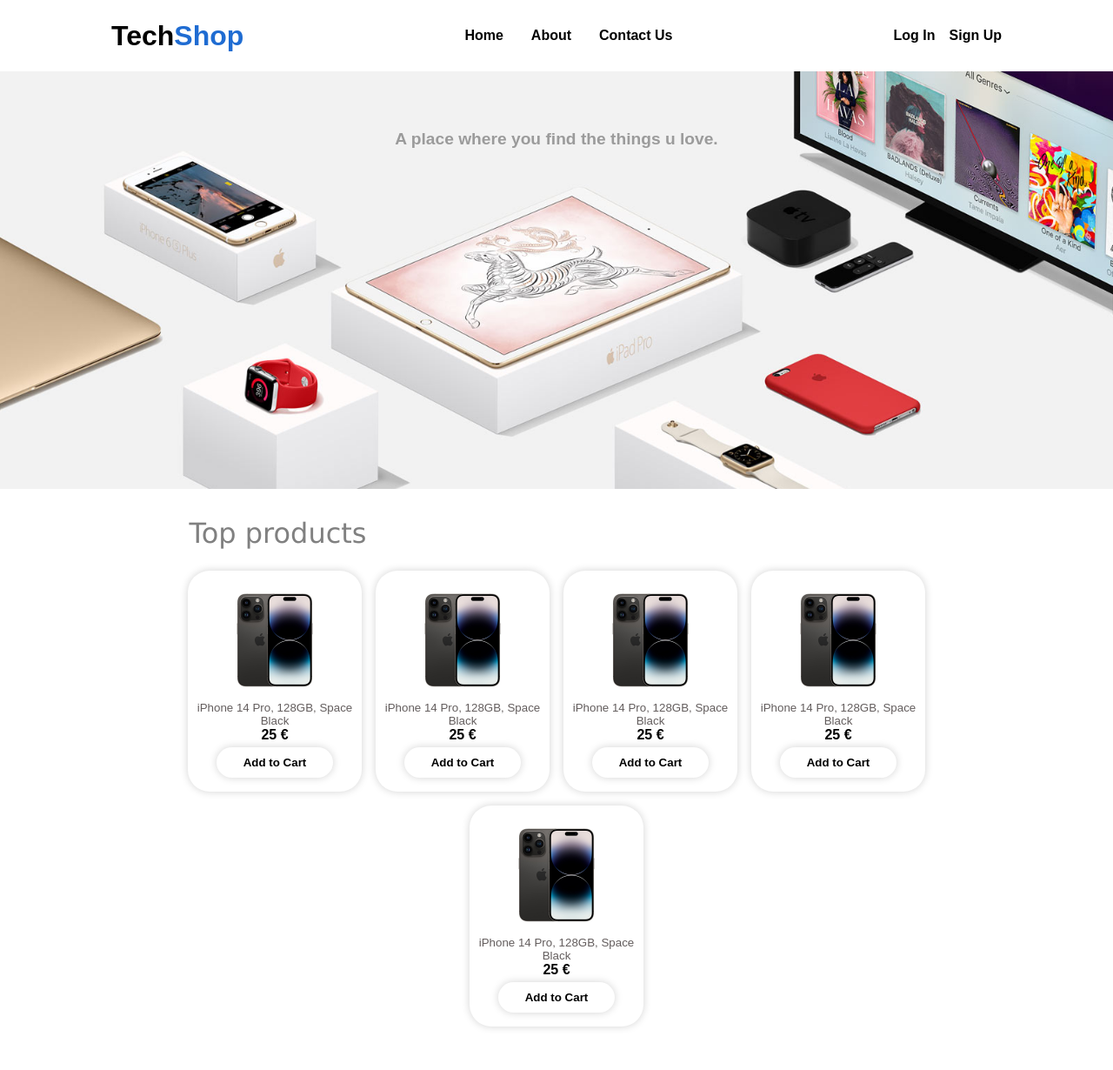
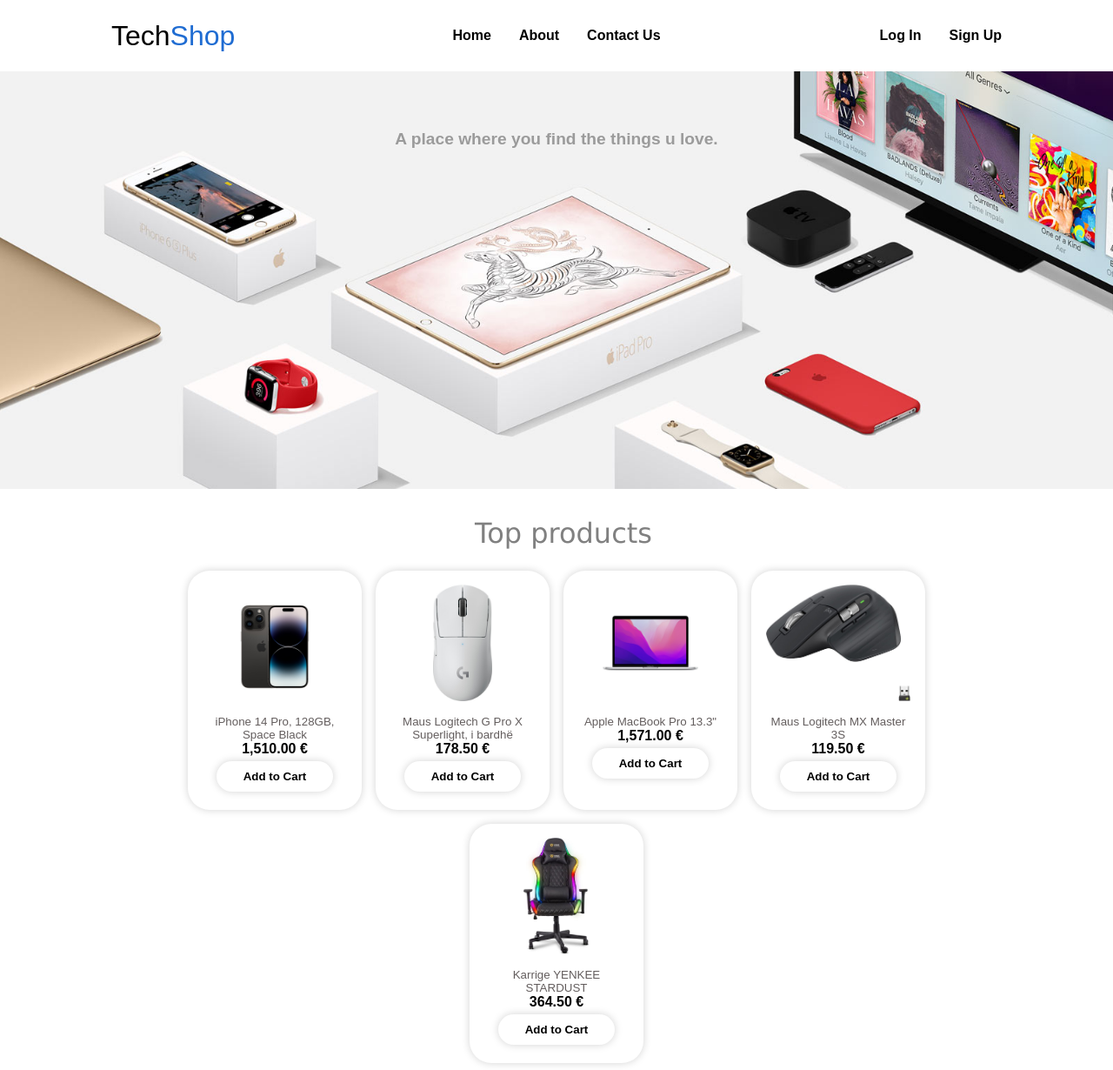
Before and after one commit to rkycyku/TechStore, a PHP site: page / in a window 1280 px wide. Shown: the whole page at 87% size. Before the commit the page ends 1183 px from the top, so only its background shows below. Run offline with PHP 8.4, Linux system fonts and the light colour scheme.

Commit message:
jane shtuar produkte te reja, eshte edituar navbar jane larguar disa kode te perseritura dhe te pa nevojshme

```diff
--- a/css/index.css
+++ b/css/index.css
@@ -1,7 +1,6 @@
 .container{
     display: flex;
     width: 100%;
-    /* border: 1px solid black; */
     flex-wrap: wrap;
     flex-direction: column;
     justify-content: center;
@@ -13,10 +12,8 @@
     background-position: 50%;
     background-size: cover;
     height: 60vh;
-    /* border-top-width: 100%; */
     display: flex;
     justify-content: center;
-    /* align-items: center; */
 }
 
 .titulliPershkrim{
@@ -32,12 +29,6 @@
     font-weight: 600;
 }
 
-
-/* .titulliPershkrim h1 span{
-    color: rgb(31, 108, 210);
-} */
-
-
 .artikujt{
     display: flex;
     align-items: center;
@@ -48,13 +39,16 @@
 }
 
 .titulliArtikuj{
+    display: flex;
+    align-items: center;
+    justify-content: center;
     margin: 0 auto;
     margin-top: 2em;
-    width: 80%;
+    width: 100%;
+    padding-left: 1em;
 }
 
 .titulliArtikuj h1{
-    margin-left: 2.8em;
     margin-bottom: 0.5em;
     font-family: Verdana, Geneva, Tahoma, sans-serif;
     font-weight: 500;
@@ -66,12 +60,12 @@
     flex-direction: column;
     align-items: center;
     flex-basis: 200px;
-    /* border: 1px solid rgb(164, 171, 180); */
+    height: 275px;
     background-color: #fff;
     box-shadow: 0 0 10px #d3d3d3;
     box-sizing: border-box;
     margin: 0.5em;
-    padding-bottom: 1em;
+    padding: 1em;
     border-radius: 25px;
 }
 
@@ -82,7 +76,9 @@
 }
 
 .artikulli img{
-    width: 150px;
+    width: auto;
+    height: 150px;
+    padding-bottom: 1em;
 }
 
 .artikulliLabel{
@@ -92,13 +88,6 @@
 
 .cmimi{
     font-weight: bold;
-
-}
-
-form{
-    display: flex;
-    flex-direction: column;
-    align-items: center;
 }
 
 .button{
--- a/css/style.css
+++ b/css/style.css
@@ -1,6 +1,4 @@
-*,
-::before,
-::after {
+*, ::before, ::after {
     margin: 0;
     padding: 0;
     box-sizing: border-box;
@@ -9,26 +7,39 @@
     font-family: 'Montserrat', sans-serif;
 }
 
-header{
+nav{
+    display: flex;
+    justify-content: space-between;
+    flex-direction: row;
+    flex-wrap: wrap;
+    padding: 0 10%;
+    width: 100%;
+    background-color: white;
+}
+
+.logo{
     display: flex;
     align-items: center;
-    justify-content: space-between;
-    /* border-bottom: 1px solid black; */
-    padding: 0 10%;
-
+    justify-content: flex-start;
+    gap: 2em;
+    font-size: 32px;
+    width: 33%;
 }
 
-.logo h1 span{
+.logo li span{
     color: rgb(31, 108, 210);
 }
 
-.logo h1 a{
+.logo li a{
     color: black;
 }
 
 .nav-links{
     display: flex;
+    align-items: center;
+    justify-content: center;
     gap: 2em;
+    width: 33%;
 }
 
 .nav-links li{
@@ -40,12 +51,19 @@
     font-weight: 600;
 }
 
-.auth {
+.auth{
     display: flex;
-    gap: 1em;
+    align-items: center;
+    justify-content: flex-end;
+    gap: 2em;
+    width: 33%;
 }
 
-.auth p a{
+.auth li{
+    padding: 2em 0;
+}
+
+.auth li a{
     color: black;
     font-weight: 600;
 }
--- a/index.html
+++ b/index.html
@@ -10,65 +10,59 @@
   </head>
 
   <body>
-    <header>
-      <div class="logo">
-        <h1>
-          <a href="index.html">Tech<span>Shop</span></a>
-        </h1>
-      </div>
-
       <nav class="nav">
+        <ul class="logo">
+          <li><a href="index.html">Tech<span>Shop</span></a></li>
+        </ul>
         <ul class="nav-links">
           <li><a href="./index.html">Home</a></li>
           <li><a href="#">About</a></li>
           <li><a href="./contactFrom.html">Contact Us</a></li>
         </ul>
+        <ul class="auth">
+          <li><a href="./login.html">Log In</a></li>
+          <li><a href="./signup.html">Sign Up</a></li>
+        </ul>
       </nav>
-      <div class="auth">
-        <p><a href="./login.html">Log In</a></p>
-        <p><a href="./signup.html">Sign Up</a></p>
-      </div>
-    </header>
 
     <div class="container">
       <div class="banner">
         <div class="titulliPershkrim">
-          <!-- <h1>Tech<span> Shop</span></h1> -->
           <p>A place where you find the things u love.</p>
         </div>
       </div>
-      <div class="titulliArtikuj">
-        <h1 class="">Top products</h1>
-      </div>
       <div class="artikujt">
-        <div class="artikulli">
-          <img src="./assets/img/iphone14Pro.jpg" alt="" />
-          <p class="artikulliLabel">iPhone 14 Pro, 128GB, Space Black</p>
-          <p class="cmimi">25 €</p>
-          <button class="button">Add to Cart</button>
+        <div class="titulliArtikuj">
+          <h1 class="">Top products</h1>
         </div>
         <div class="artikulli">
           <img src="./assets/img/iphone14Pro.jpg" alt="" />
           <p class="artikulliLabel">iPhone 14 Pro, 128GB, Space Black</p>
-          <p class="cmimi">25 €</p>
+          <p class="cmimi">1,510.00 €</p>
           <button class="button">Add to Cart</button>
         </div>
         <div class="artikulli">
-          <img src="./assets/img/iphone14Pro.jpg" alt="" />
-          <p class="artikulliLabel">iPhone 14 Pro, 128GB, Space Black</p>
-          <p class="cmimi">25 €</p>
+          <img src="./assets/img/LogitechGProXSuperlight.jpg" alt="" />
+          <p class="artikulliLabel">Maus Logitech G Pro X Superlight, i bardhë</p>
+          <p class="cmimi">178.50 €</p>
           <button class="button">Add to Cart</button>
         </div>
         <div class="artikulli">
-          <img src="./assets/img/iphone14Pro.jpg" alt="" />
-          <p class="artikulliLabel">iPhone 14 Pro, 128GB, Space Black</p>
-          <p class="cmimi">25 €</p>
+          <img src="./assets/img/AppleMacBookPro.jpg" alt="" />
+          <p class="artikulliLabel">Apple MacBook Pro 13.3"</p>
+          <p class="cmimi">1,571.00 €</p>
           <button class="button">Add to Cart</button>
         </div>
         <div class="artikulli">
-          <img src="./assets/img/iphone14Pro.jpg" alt="" />
-          <p class="artikulliLabel">iPhone 14 Pro, 128GB, Space Black</p>
-          <p class="cmimi">25 €</p>
+          <img src="./assets/img/LogitechMXMaster3S.jpg" alt="" />
+          <p class="artikulliLabel">Maus Logitech MX Master 3S</p>
+          <p class="cmimi">119.50 €</p>
+          <button class="button">Add to Cart</button>
+        </div>
+        <div class="artikulli">
+          <img src="./assets/img/KarrigeYENKEESTARDUST.jpg" alt="" />
+          <p class="artikulliLabel">Karrige YENKEE STARDUST</p>
+          <p class="cmimi">364.50 €</p>
           <button class="button">Add to Cart</button>
         </div>
       </div>
```
Also changed, not shown: contactFrom.html (+7 -12 lines), css/forms.css (+0 -37 lines), login.html (+7 -10 lines), signup.html (+7 -10 lines), assets/img/AppleMacBookPro.jpg (added), assets/img/KarrigeYENKEESTARDUST.jpg (added), assets/img/LogitechGProXSuperlight.jpg (added), assets/img/LogitechMXMaster3S.jpg (added).
